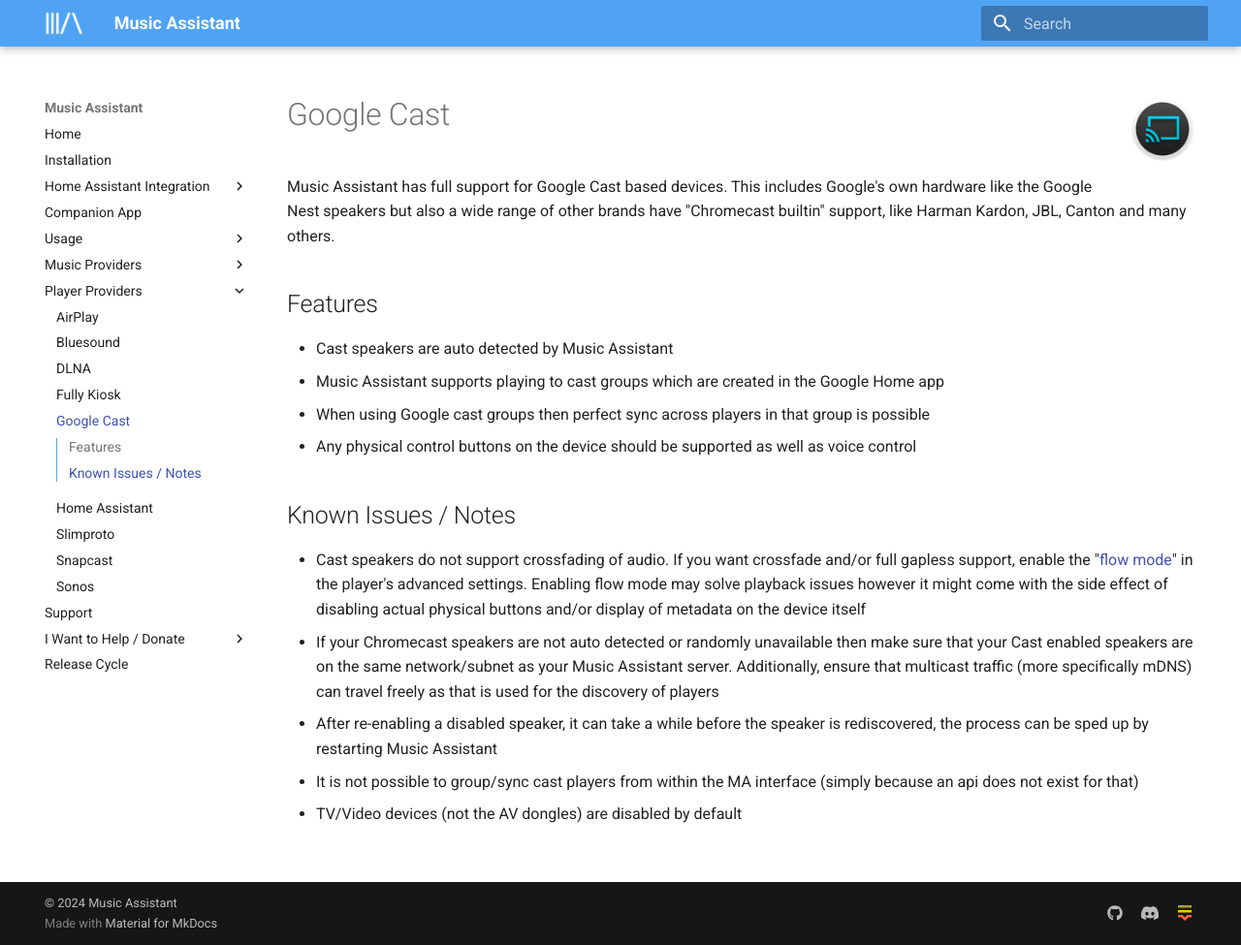
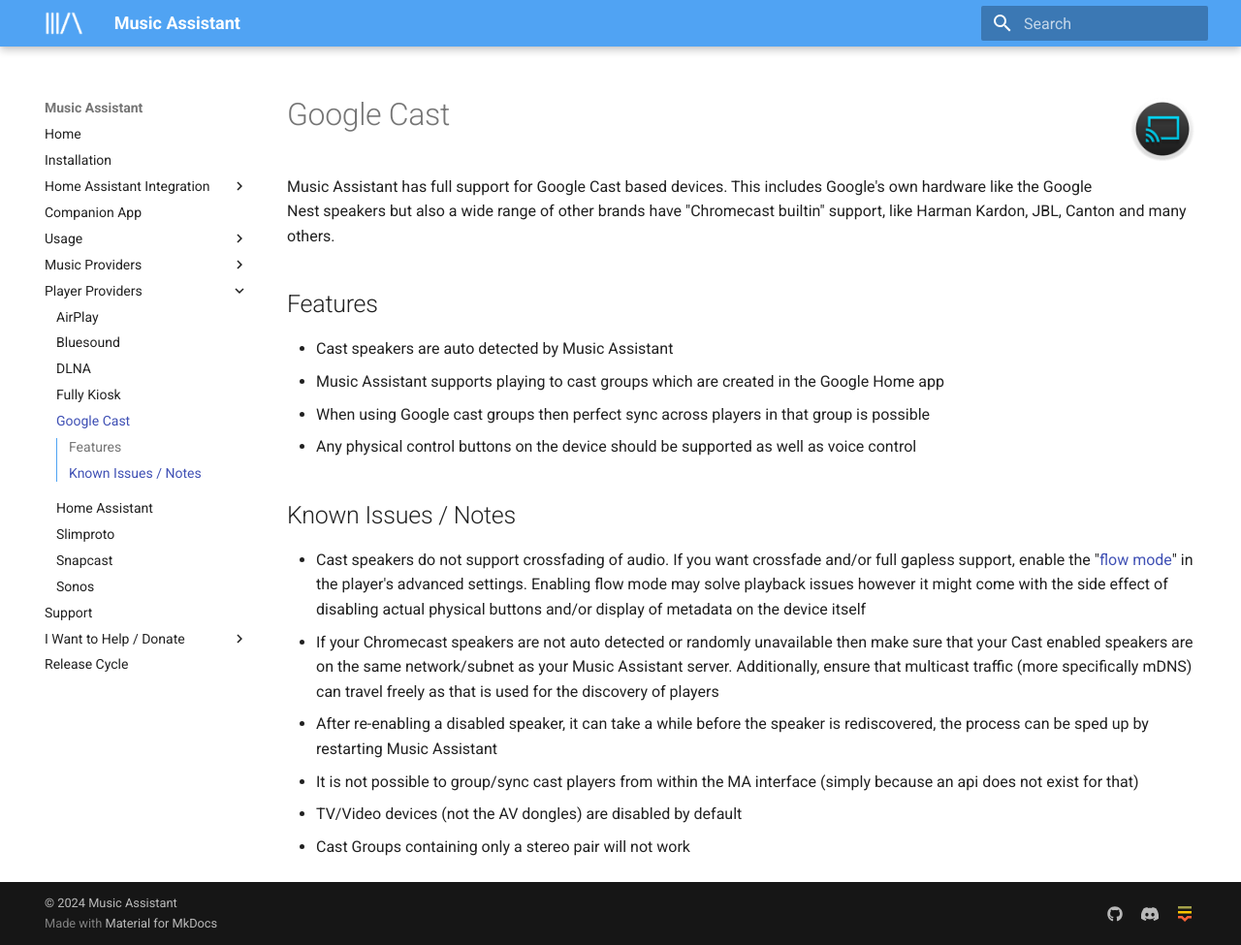
Before and after one commit to pwbriggs/music-assistant.github.io, an MkDocs documentation site: the page built from docs/player-support/google-cast.md, in a window 1280 px wide and 975 px high. Shown: the whole window at 97% size. Built offline with MkDocs 1.6.1 and Material for MkDocs 9.7.7, drawn with Linux system fonts in a browser that asks for light colours.

Commit message:
Stereo pair limitation added

```diff
--- a/docs/player-support/google-cast.md
+++ b/docs/player-support/google-cast.md
@@ -16,3 +16,4 @@
 - After re-enabling a disabled speaker, it can take a while before the speaker is rediscovered, the process can be sped up by restarting Music Assistant
 - It is not possible to group/sync cast players from within the MA interface (simply because an api does not exist for that)
 - TV/Video devices (not the AV dongles) are disabled by default
+- Cast Groups containing only a stereo pair will not work
```
